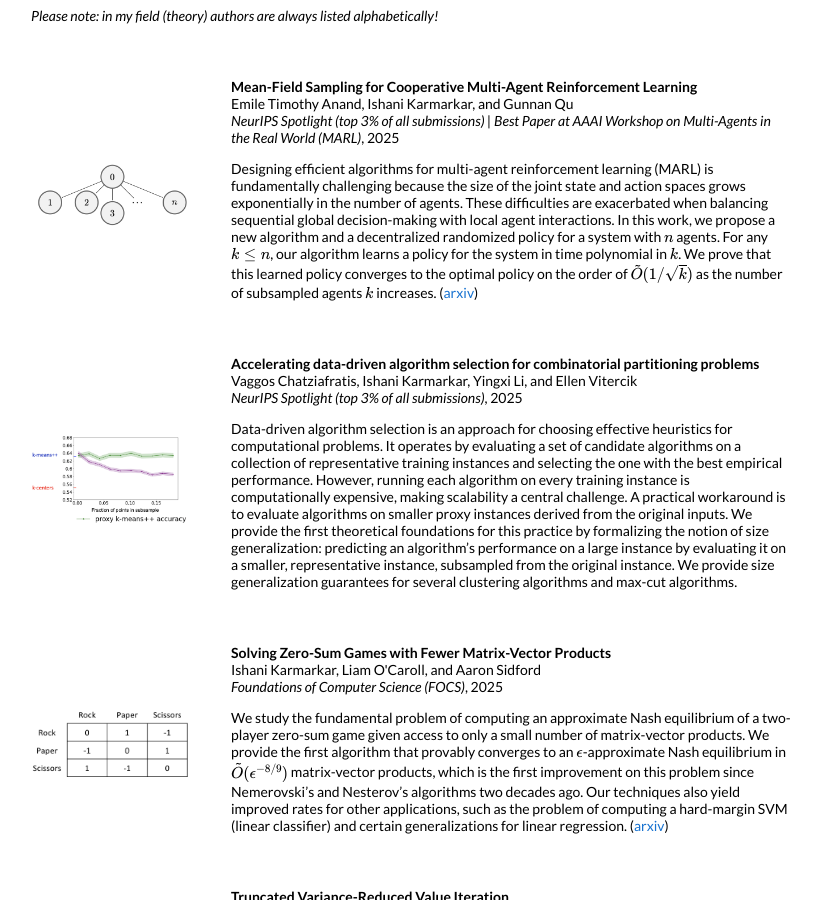
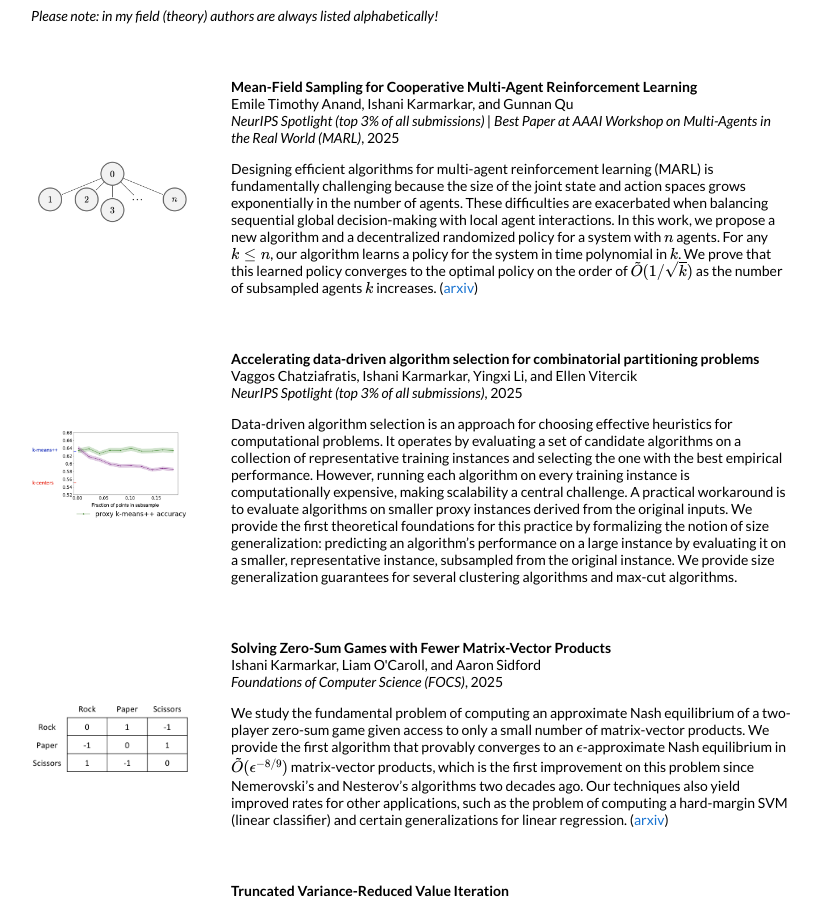
Before and after one commit to ishanikarmarkar/ishanikarmarkar.github.io, a Jekyll site: the page built from _posts/2025-08-18-hierarchical.markdown, in a window 1280 px wide and 900 px high, scrolled down 385 px. Shown: the whole window, without its empty margins (229-1050 px from the left). Built offline with Jekyll 4.4.1, drawn with Linux system fonts in a browser that asks for light colours.

Commit message:
Fixed a bug!

```diff
--- a/_layouts/default.html
+++ b/_layouts/default.html
@@ -14,11 +14,12 @@
   <link href="https://fonts.googleapis.com/css?family=Lato:400,700,400italic,700italic" rel="stylesheet" type="text/css">
 
   <!-- Favicon -->
-  <link rel="icon" type="image/x-icon" href="{{ site.baseurl }}/favicon.ico">
-  <link rel="icon" type="image/png" sizes="32x32" href="{{ site.baseurl }}/favicon-32x32.png">
-  <link rel="icon" type="image/png" sizes="16x16" href="{{ site.baseurl }}/favicon-16x16.png">
-  <link rel="apple-touch-icon" sizes="180x180" href="{{ site.baseurl }}/apple-touch-icon.png">
-  <link rel="manifest" href="{{ site.baseurl }}/site.webmanifest">
+  <meta name="theme-color" content="#8bbcf1">
+  <link rel="shortcut icon" href="{{ site.baseurl }}/favicon.ico?v=2" type="image/x-icon">
+  <link rel="icon" href="{{ site.baseurl }}/favicon.ico?v=2" type="image/x-icon">
+  <link rel="icon" href="{{ site.baseurl }}/favicon.svg?v=2" type="image/svg+xml">
+  <link rel="icon" type="image/png" sizes="96x96" href="{{ site.baseurl }}/favicon-96x96.png?v=2">
+  <link rel="apple-touch-icon" sizes="180x180" href="{{ site.baseurl }}/apple-touch-icon.png?v=2">
 
   <!-- MathJax (LaTeX support) -->
   <script>
@@ -53,7 +54,7 @@
                 Previously, I earned a BS in Applied and Computational Mathematics with a Minor in Computer Science from the California Institute of Technology (Caltech), where I did undergraduate research with Bamdad Hosseini and Andrew Stuart.
               </p>
               <p style="text-align:center">
-                <a target="_blank" href="ishanik@stanford.edu"> Email</a> &nbsp;/&nbsp;
+                <a target="_blank" href="mailto:ishanik@stanford.edu"> Email</a> &nbsp;/&nbsp;
                 <a href="https://github.com/ishanikarmarkar">GitHub</a> &nbsp;/&nbsp;
                 <a href="https://scholar.google.com/citations?user=yg8x6wsAAAAJ&hl=en&oi=ao">Google Scholar</a> &nbsp;/&nbsp;
                 <a href="https://www.linkedin.com/in/ishani-karmarkar-161496144/"> LinkedIn </a>
--- a/_posts/2025-08-18-hierarchical.markdown
+++ b/_posts/2025-08-18-hierarchical.markdown
@@ -10,4 +10,4 @@
 subtitle:
 ---
 
-Designing efficient algorithms for multi-agent reinforcement learning (MARL) is fundamentally challenging because the size of the joint state and action spaces grows exponentially in the number of agents. These difficulties are exacerbated when balancing sequential global decision-making with local agent interactions. In this work, we propose a new algorithm and a decentralized randomized policy for a system with $n$ agents. For any $k\leq n$, our algorithm learns a policy for the system in time polynomial in $k$. We prove that this learned policy converges to the optimal policy on the order of $\tilde{O}(1/\sqrt{k})$ as the number of subsampled agents $k$ increases. (<a href="https://arxiv.org/abs/2412.00661">arxiv</a>)
+Designing efficient algorithms for multi-agent reinforcement learning (MARL) is fundamentally challenging because the size of the joint state and action spaces grows exponentially in the number of agents. These difficulties are exacerbated when balancing sequential global decision-making with local agent interactions. In this work, we propose a new algorithm and a decentralized randomized policy for a system with $n$ agents. For any $k\leq n$, our algorithm learns a policy for the system in time polynomial in $k$. We prove that this learned policy converges to the optimal policy on the order of $\smash{\tilde{O}(1/\sqrt{k})}$ as the number of subsampled agents $k$ increases. (<a href="https://arxiv.org/abs/2412.00661">arxiv</a>)
```
